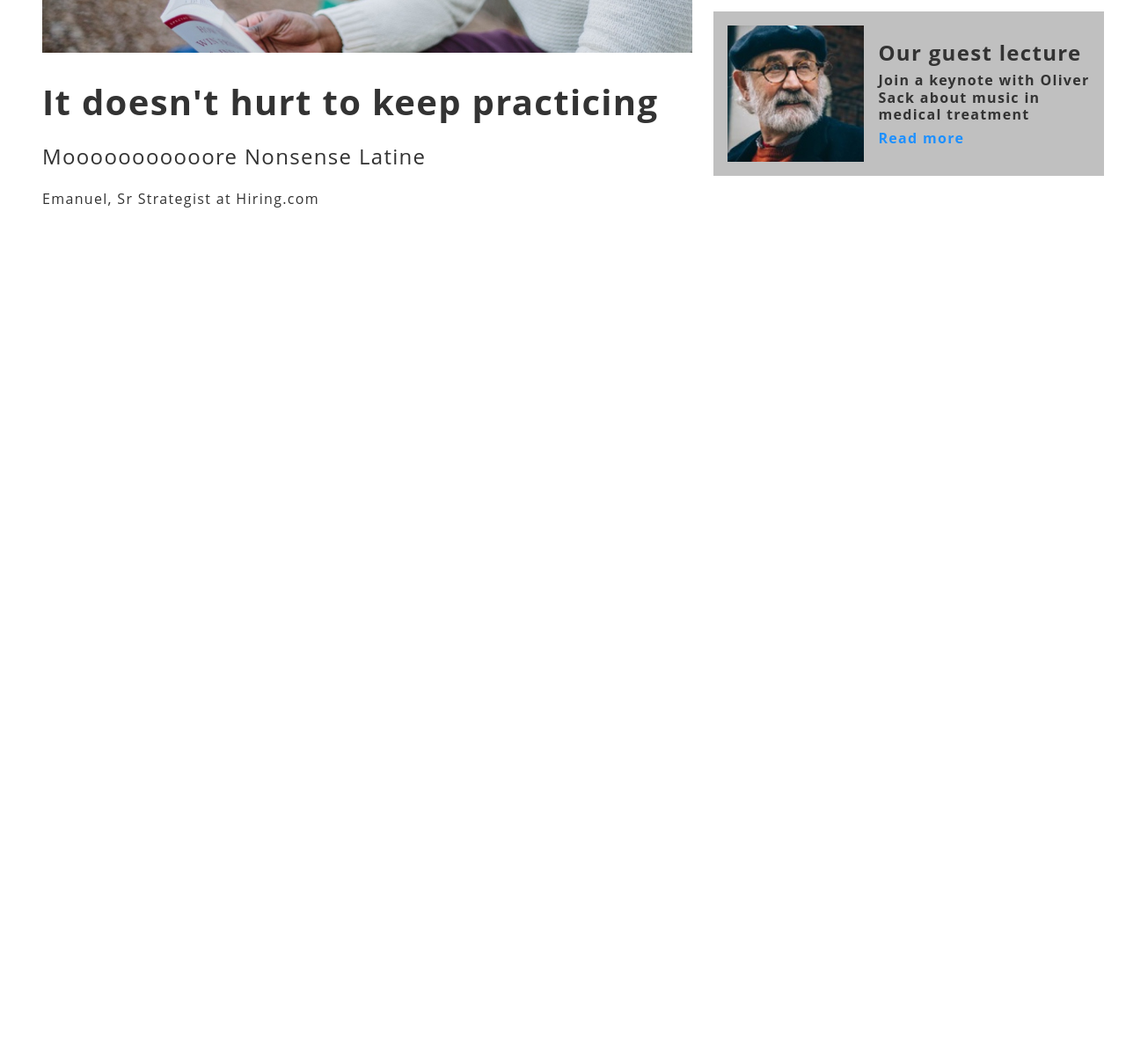
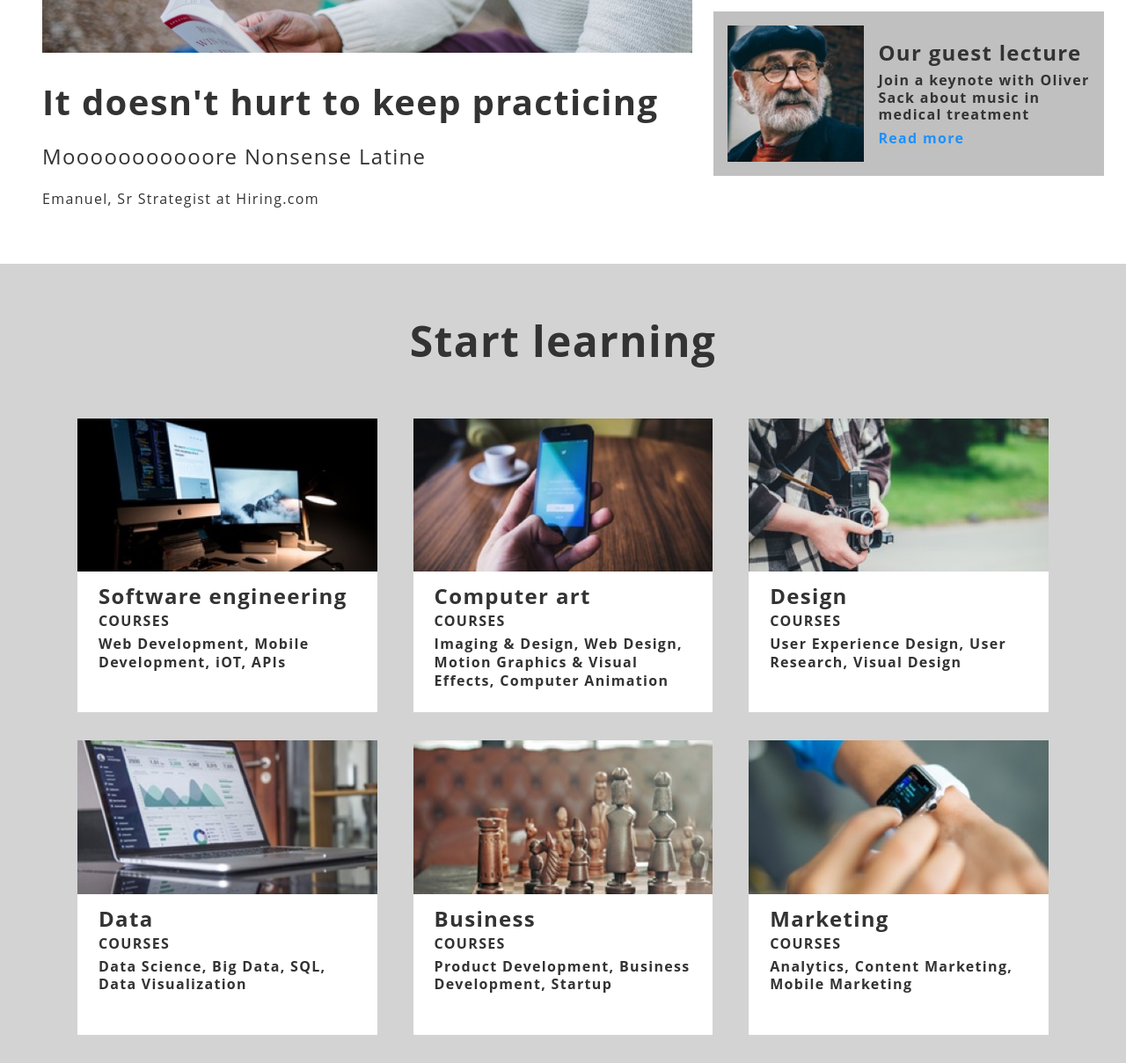
Before and after one commit to HDM007/colmar, a plain HTML site: page index.html in a window 1280 px wide. Shown: the part 1148-2357 px from the top of the page at 88% size. Before the commit the page ends 1448 px from the top, so only its background shows below. Drawn offline with Linux system fonts and the light colour scheme.

Commit message:
Fixed the courses wrap issue

```diff
--- a/index.html
+++ b/index.html
@@ -103,3 +103,84 @@
 
 
     </div>
+
+    <!--I don't want to look at another flexbox for the next week.-->
+    <!-- But I have to if I want to finish the course. -->
+    <!-- So here we go onto the next section for courses. -->
+    <!-- What would I do without Google? -->
+    <!-- If you're reading this code, I hope you get a kick out of my boredom. It's 10pm on Labor Day and it's stupid hot in New York City. -->
+
+    <!-- This is the courses section. Course boxes are generic boxes. -->
+
+
+    <div class="courses main-container offset"  role="presentation">
+
+            <h1 class="course-heading">Start learning</h1>
+
+            <div class="course-container"  role="presentation">
+                <div class="image-container desktop">
+                    <img alt="computers" src="resources/images/course-software.jpg">
+                </div>
+                <div class="course-details"  role="presentation">
+                    <h2>Software engineering</h2>
+                    <h4>COURSES</h4>
+                    <h5>Web Development, Mobile Development, iOT, APIs</h5>
+                </div>
+            </div>
+
+            <div class="course-container"  role="presentation">
+                <div class="image-container desktop">
+                    <img alt="phone screen" src="resources/images/course-computer-art.jpg">
+                </div>
+                <div class="course-details">
+                    <h2>Computer art</h2>
+                    <h4>COURSES</h4>
+                    <h5>Imaging & Design, Web Design, Motion Graphics & Visual Effects, Computer Animation</h5>
+                </div>
+            </div>
+
+            <div class="course-container"  role="presentation">
+                <div class="image-container desktop">
+                    <img alt="photographer" src="resources/images/course-design.jpg">
+                </div>
+                <div class="course-details">
+                    <h2>Design</h2>
+                    <h4>COURSES</h4>
+                    <h5>User Experience Design, User Research, Visual Design</h5>
+                </div>
+            </div>
+
+            <div class="course-container"  role="presentation">
+                <div class="image-container desktop">
+                    <img alt="laptop" src="resources/images/course-data.jpg">
+                </div>
+                <div class="course-details">
+                    <h2>Data</h2>
+                    <h4>COURSES</h4>
+                    <h5>Data Science, Big Data, SQL, Data Visualization</h5>
+                </div>
+            </div>
+
+            <div class="course-container"  role="presentation">
+                <div class="image-container desktop">
+                    <img alt="chessboard" src="resources/images/course-business.jpg">
+                </div>
+                <div class="course-details">
+                    <h2>Business</h2>
+                    <h4>COURSES</h4>
+                    <h5>Product Development, Business Development, Startup</h5>
+                </div>
+            </div>
+
+            <div class="course-container"  role="presentation">
+                <div class="image-container desktop">
+                    <img alt="apple watch" src="resources/images/course-marketing.jpg">
+                </div>
+                <div class="course-details">
+                    <h2>Marketing</h2>
+                    <h4>COURSES</h4>
+                    <h5>Analytics, Content Marketing, Mobile Marketing</h5>
+                </div>
+            </div>
+
+        </div>
--- a/resources/css/style.css
+++ b/resources/css/style.css
@@ -297,3 +297,75 @@ color: #1e90ff;
   }
 
 }
+
+.courses {
+  display: flex;
+  flex-wrap: wrap;
+  justify-content: space-between;
+  padding: 2rem 4.5rem;
+  background-color: #D3D3D3;
+}
+
+.course-heading{
+  font-size: 3rem;
+  font-weight: bolder;
+  width: 100%;
+  text-align: center;
+  padding: 32px 0;
+}
+
+.course-container {
+  width: 30%;
+  margin-left: 1rem;
+  margin-right: 1rem;
+  margin-top: 2rem;
+}
+
+.course-details {
+  padding: 1rem 1.5rem;
+  background-color: #fff;
+  height: 8rem;
+}
+
+.course-details h4 {
+  margin-top: 0.5rem;
+  margin-bottom: 0.5rem;
+}
+
+.course-details h2 {
+  font-size: 1.5rem;
+  font-weight: bold;
+}
+
+.course-details h5 {
+  font-size: 1rem;
+  line-height: 1.3;
+}
+
+@media only screen and (max-width: 570px) {
+
+  .courses{
+    background-color: #fff;
+    padding: 1rem;
+  }
+
+  .course-details {
+    background-color: #c0c0c0;
+    padding: 1rem 0 1.5rem 1rem;
+    height: auto;
+  }
+
+  .course-details h4, .course-details h5 {
+    display: none;
+  }
+
+  .course-container {
+    width: 100%;
+  }
+
+  .course-details h2 {
+    width: 100%;
+    text-align: left;
+    font-weight: normal;
+  }
+}
```
